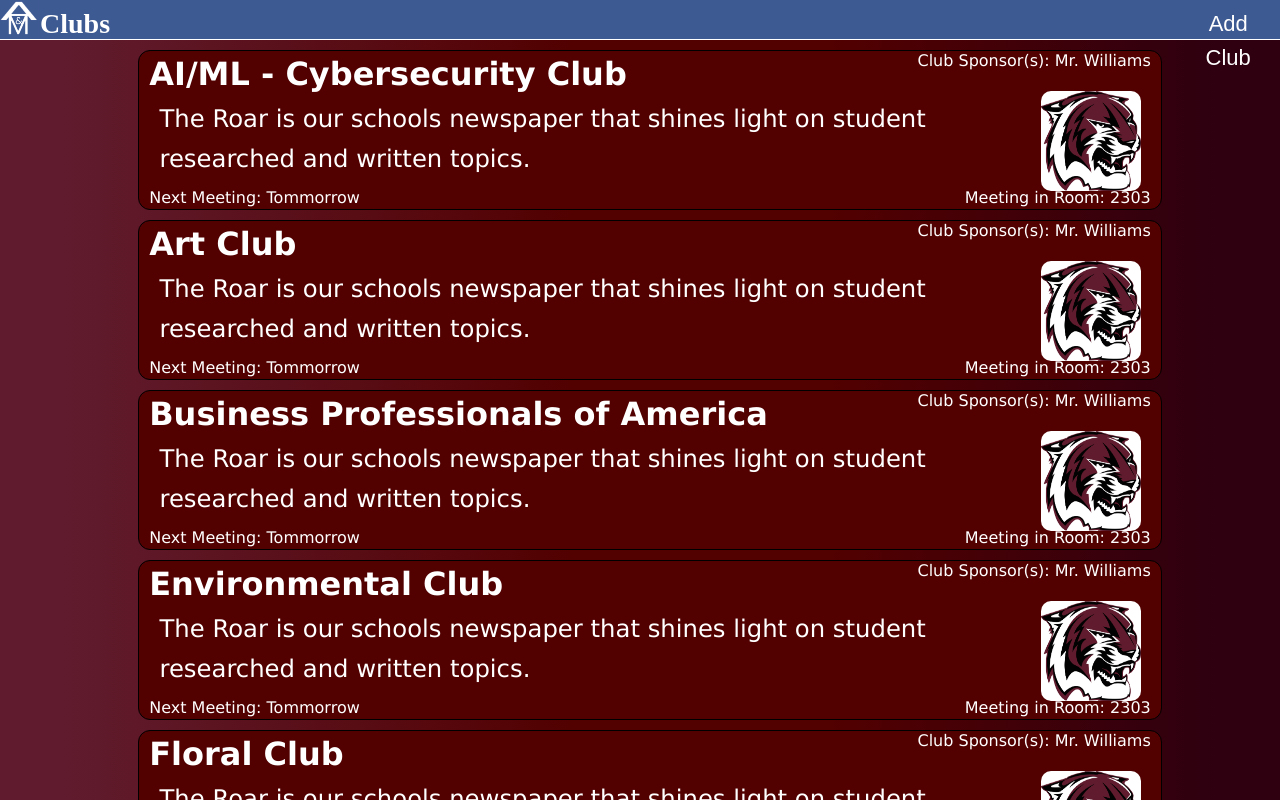
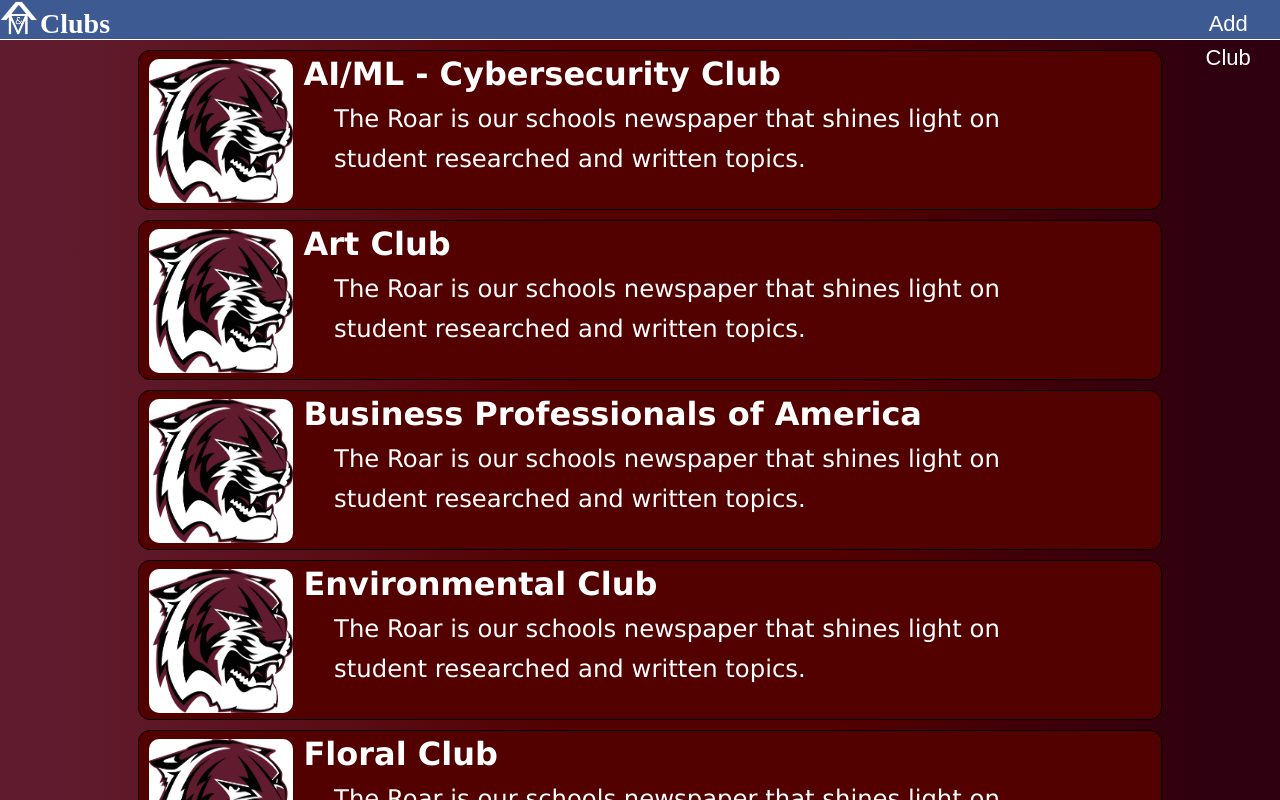
Before and after one commit to Serious-Goose-Studios/consolapp, a React (Create React App) app: page /clubs in a window 1280 px wide. Built offline with nearby package versions, Linux system fonts and the light colour scheme; no server answers.

Commit message:
Started Club Page Redesign

```diff
--- a/src/pages/clubs.js
+++ b/src/pages/clubs.js
@@ -41,14 +41,15 @@ export default function ClubsPage(){
                     const basicInfo = clubInfo.descript;
                     const meeting = clubInfo.nextmeet;
                     const hostRoom = clubInfo.roomnum;
+                    /* <p id="chost">Club Sponsor(s): {hostTeacher}</p>
+                    <p id="cmeet">Next Meeting: {meeting}</p>
+                    <p id="croom">Meeting in Room: {hostRoom}</p>
+                    */
                     return (
                         <div id="clist" key={index}>
                             <p id="cname">{clubName}</p>
-                            <p id="chost">Club Sponsor(s): {hostTeacher}</p>
                             <p id="cdesc">{basicInfo}</p>
                             <img id="cimg" alt="" src={TigerLogo} />
-                            <p id="cmeet">Next Meeting: {meeting}</p>
-                            <p id="croom">Meeting in Room: {hostRoom}</p>
                             <br/>
                         </div>
                     );
--- a/src/pages/home.css
+++ b/src/pages/home.css
@@ -349,10 +349,10 @@ body {
   background: transparent;
   position: absolute;
   top: -11%;
-  left: 1%;
+  left: calc(2% + 18vh);
   font-size: 2.5vmax;
   font-weight: Bold;
-  line-height: 1rem;
+  line-height: 2vh;
 }
 
 #chost{
@@ -364,24 +364,31 @@ body {
 }
 
 #cdesc{
+  display: none;
+}
+@media(min-width: 770px){
+  #cdesc{
+    display: flex;
     font-size: 1.9vmax;
     font-weight: lighter;
     position: absolute;
     top: 15%;
-  left: 2%;
-  width: 80%;
+    left: calc(5% + 18vh);
+    width: 70%;
     line-height: 2.5rem;
     text-align: left;
   }
+}
+
 
 #cimg{
   background: #ffffff;
   border-radius: 10px;
   position: absolute;
-  right: 2%;
-  top: 25%;
-  width: 100px;
-  height: 100px;
+  left: 1%;
+  top: 5%;
+  width: 18vh;
+  height: 18vh;
 }
 
 #cmeet{
```
Lines whose indentation alone changed are shown as unchanged.
